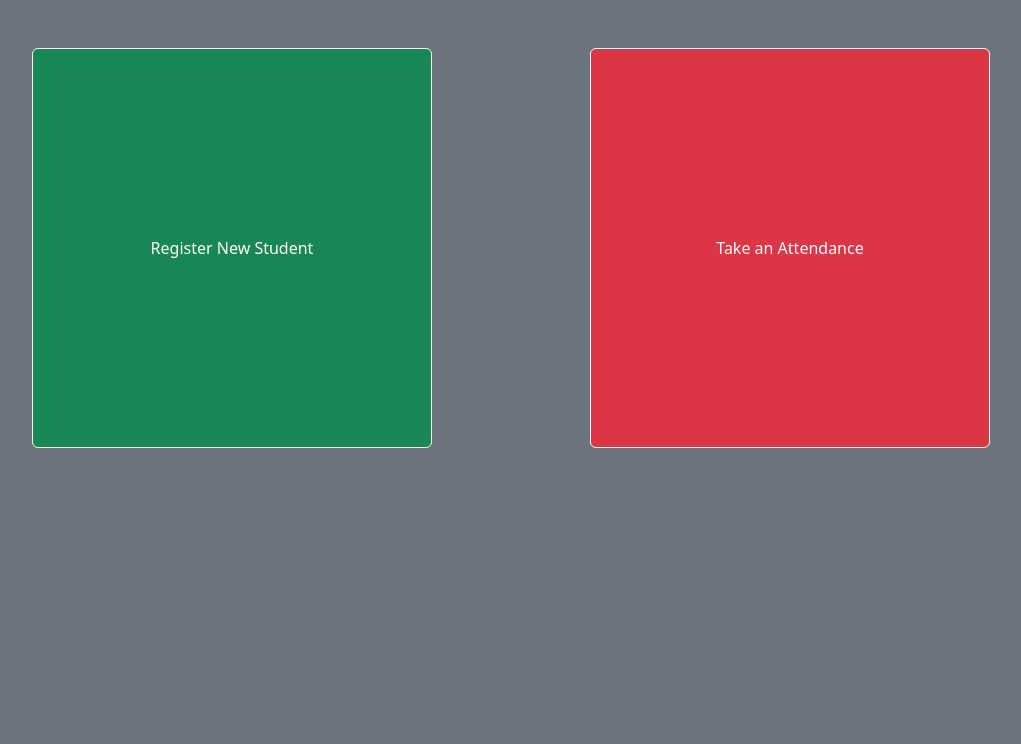
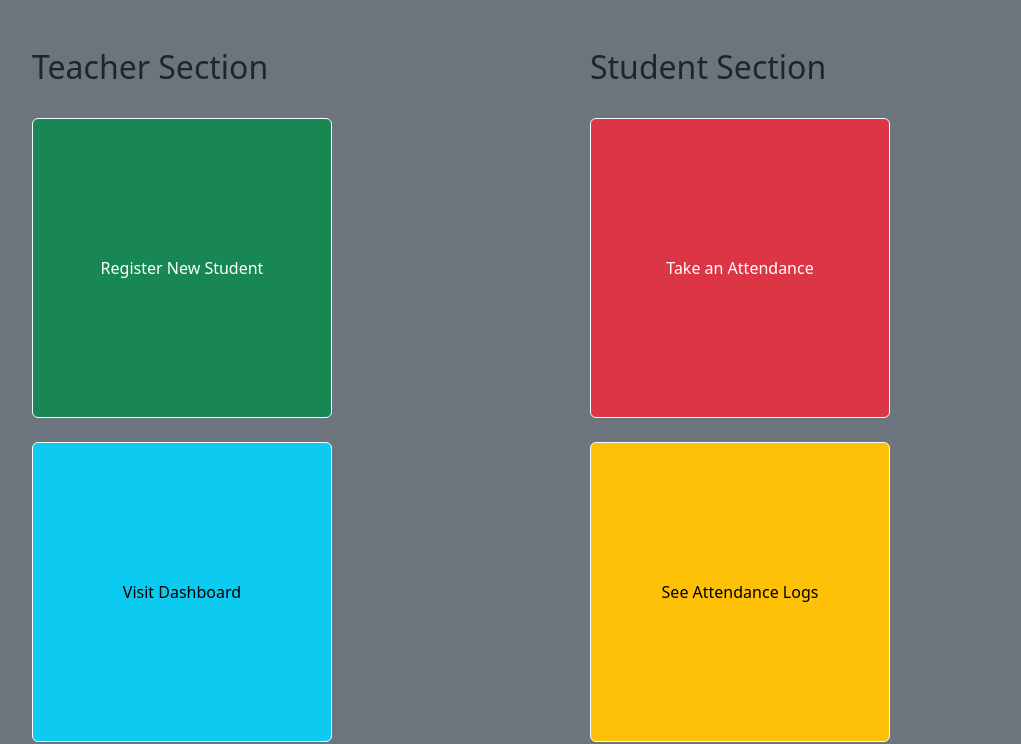
Before and after one commit to mearjunsingh/face-recognition-attendance, a Python web app: template templates/index.html in a window 1280 px wide. Shown: the part 56-800 px from the top of the page, without its empty margins (62-1083 px from the left). Run offline with Jinja, Linux system fonts and the light colour scheme; the template is opened without the code that fills it, so the values that code supplies are empty.

Commit message:
new changes

```diff
--- a/app/models.py
+++ b/app/models.py
@@ -3,14 +3,14 @@ from django.db import models
 
 class Student(models.Model):
     name = models.CharField(max_length=200)
-    serial_number = models.IntegerField(unique=True, db_index=True)
+    serial_number = models.IntegerField(unique=True, db_index=True, editable=False)
 
     def __str__(self):
         return f"{self.serial_number} - {self.name}"
 
 
 class Attendance(models.Model):
-    student = models.ForeignKey(Student, on_delete=models.PROTECT)
+    student = models.ForeignKey(Student, on_delete=models.CASCADE)
     date_time = models.DateTimeField(auto_now_add=True)
 
     @classmethod
--- a/templates/index.html
+++ b/templates/index.html
@@ -14,16 +14,34 @@
     </nav>
 
     <div class="container row mx-auto mt-5">
-        <div class="col">
+        <div class="col-6">
+            <h2>Teacher Section</h2>
+        </div>
+        <div class="col-6">
+            <h2>Student Section</h2>
+        </div>
+        <div class="col-6 mt-4">
             <a class="border-light btn btn-success"
-                style="width: 400px; height: 400px; display: table-cell; vertical-align: middle;" href="/register/">
+                style="width: 300px; height: 300px; display: table-cell; vertical-align: middle;" href="/register/">
                 Register New Student
             </a>
         </div>
-        <div class="col">
+        <div class="col-6 mt-4">
             <a class="border-light btn btn-danger"
-                style="width: 400px; height: 400px; display: table-cell; vertical-align: middle;" href="/record/">
+                style="width: 300px; height: 300px; display: table-cell; vertical-align: middle;" href="/record/">
                 Take an Attendance
+            </a>
+        </div>
+        <div class="col-6 mt-4">
+            <a class="border-light btn btn-info"
+                style="width: 300px; height: 300px; display: table-cell; vertical-align: middle;" href="/admin/">
+                Visit Dashboard
+            </a>
+        </div>
+        <div class="col-6 mt-4">
+            <a class="border-light btn btn-warning"
+                style="width: 300px; height: 300px; display: table-cell; vertical-align: middle;" href="/log/">
+                See Attendance Logs
             </a>
         </div>
     </div>
```
Also changed, not shown: app/views.py (+17 -4 lines).
